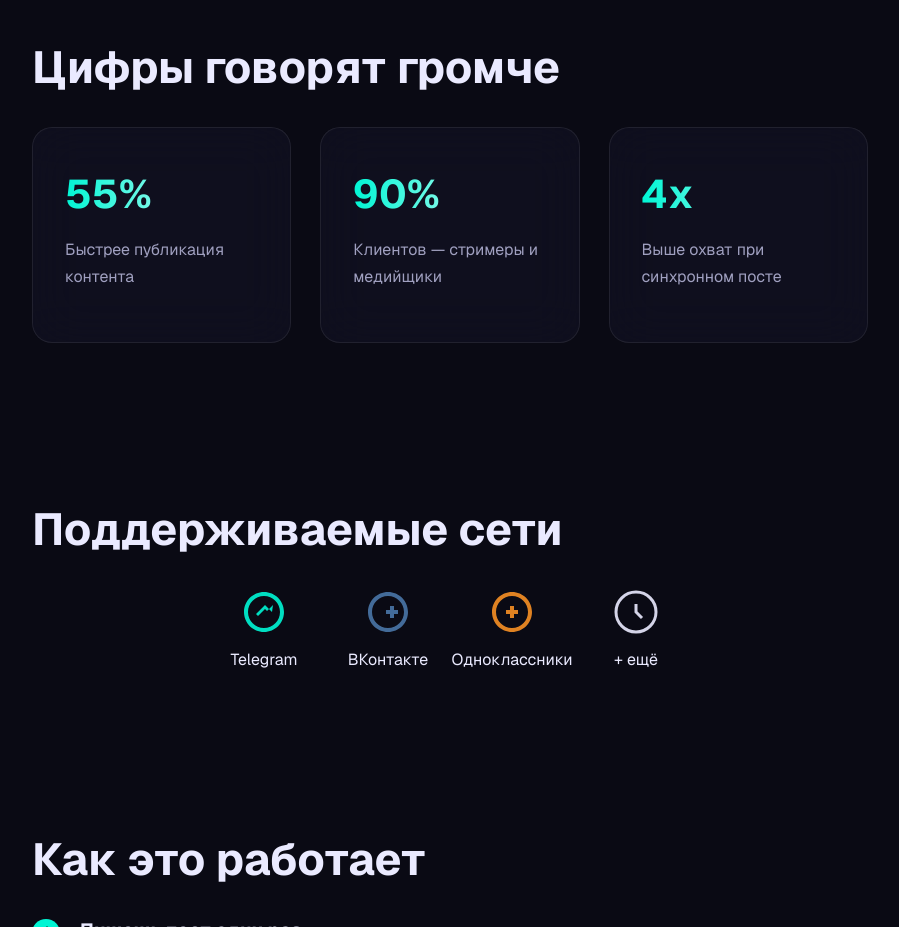
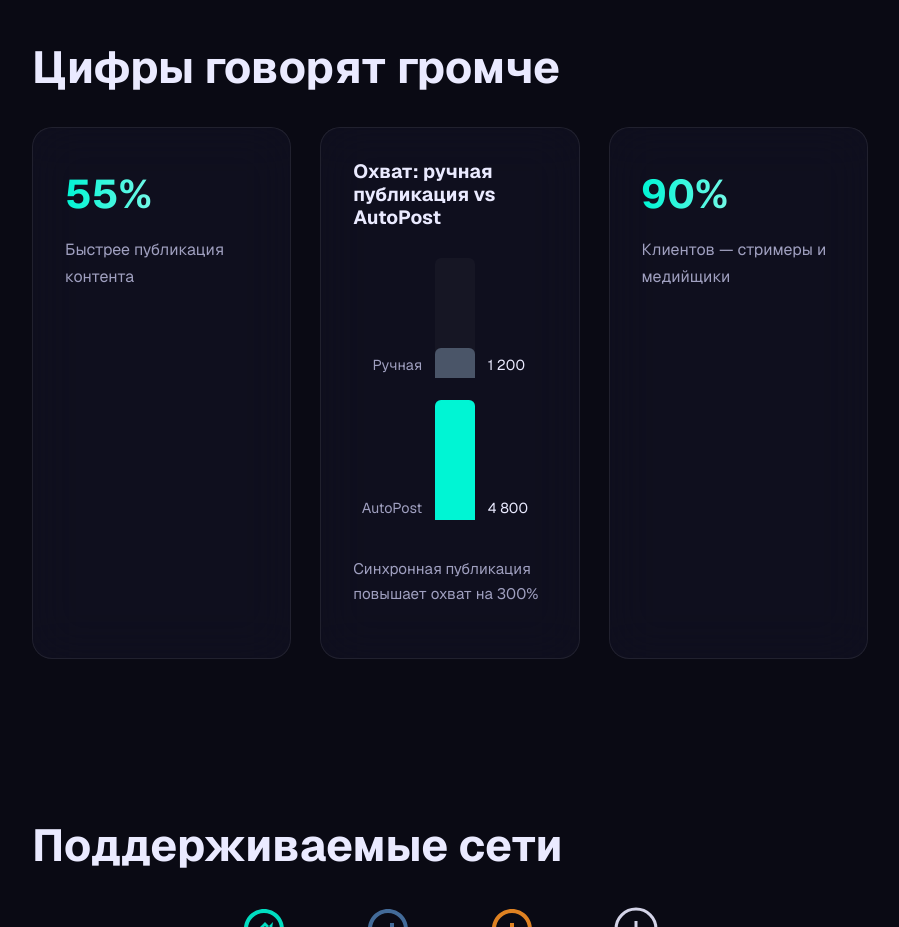
Before and after one commit to RuslanRuslan89/p4, a plain HTML site: page index.html in a window 1280 px wide. Shown: the part 1040-1967 px from the top of the page, without its empty margins (190-1089 px from the left). Drawn offline with nearby package versions, Linux system fonts and the light colour scheme.

Commit message:
Update index.html

```diff
--- a/index.html
+++ b/index.html
@@ -219,6 +219,70 @@
       font-weight: bold;
     }
 
+    /* Chart styles */
+    .chart-card {
+      display: flex;
+      flex-direction: column;
+      align-items: flex-start;
+    }
+
+    .bar-chart {
+      display: flex;
+      flex-direction: column;
+      gap: 1.4rem;
+      width: 100%;
+      margin: 1.2rem 0;
+    }
+
+    .bar-group {
+      display: flex;
+      align-items: flex-end;
+      gap: 0.8rem;
+      width: 100%;
+    }
+
+    .bar-label {
+      font-size: 0.9rem;
+      color: var(--muted);
+      width: 70px;
+      text-align: right;
+    }
+
+    .bar-container {
+      flex: 1;
+      height: 120px;
+      display: flex;
+      align-items: flex-end;
+      justify-content: center;
+      position: relative;
+      background: rgba(255, 255, 255, 0.03);
+      border-radius: 6px;
+    }
+
+    .bar {
+      width: 40px;
+      border-radius: 6px 6px 0 0;
+      transition: height 1.2s cubic-bezier(0.23, 1, 0.32, 1);
+    }
+
+    .bar.manual {
+      background: #4a5568;
+      height: var(--height);
+    }
+
+    .bar.autopost {
+      background: var(--accent);
+      height: var(--height);
+    }
+
+    .bar-value {
+      font-size: 0.9rem;
+      color: var(--fg);
+      width: 60px;
+      text-align: left;
+    }
+
+    /* FAQ */
     .faq-item {
       margin-bottom: 1.5rem;
       border-bottom: 1px solid var(--border);
@@ -236,6 +300,8 @@
       .container { padding: 0 1.5rem; }
       section { padding: 3rem 0; }
       .pricing { padding: 2rem 1.5rem; }
+      .bar-label, .bar-value { font-size: 0.8rem; }
+      .bar { width: 30px; }
     }
   </style>
 </head>
@@ -265,7 +331,7 @@
       </div>
     </section>
 
-    <!-- Статистика -->
+    <!-- Статистика + График -->
     <section id="stats">
       <div class="container">
         <h2>Цифры говорят громче</h2>
@@ -274,13 +340,31 @@
             <div class="stat-number">55%</div>
             <p>Быстрее публикация контента</p>
           </div>
+          <div class="card chart-card">
+            <h4>Охват: ручная публикация vs AutoPost</h4>
+            <div class="bar-chart">
+              <div class="bar-group">
+                <div class="bar-label">Ручная</div>
+                <div class="bar-container">
+                  <div class="bar manual" style="--height: 25%;"></div>
+                </div>
+                <div class="bar-value">1 200</div>
+              </div>
+              <div class="bar-group">
+                <div class="bar-label">AutoPost</div>
+                <div class="bar-container">
+                  <div class="bar autopost" style="--height: 100%;"></div>
+                </div>
+                <div class="bar-value">4 800</div>
+              </div>
+            </div>
+            <p style="margin-top: 1rem; font-size: 0.95rem; color: var(--muted);">
+              Синхронная публикация повышает охват на 300%
+            </p>
+          </div>
           <div class="card">
             <div class="stat-number">90%</div>
             <p>Клиентов — стримеры и медийщики</p>
-          </div>
-          <div class="card">
-            <div class="stat-number">4x</div>
-            <p>Выше охват при синхронном посте</p>
           </div>
         </div>
       </div>
```
